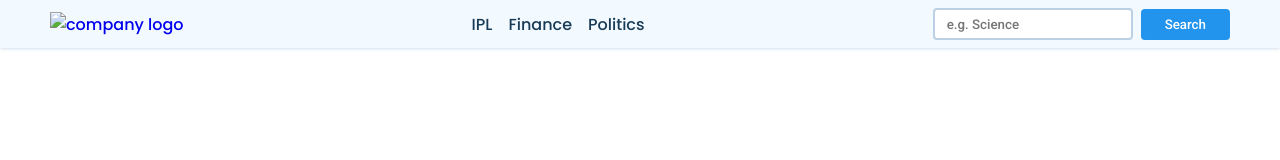
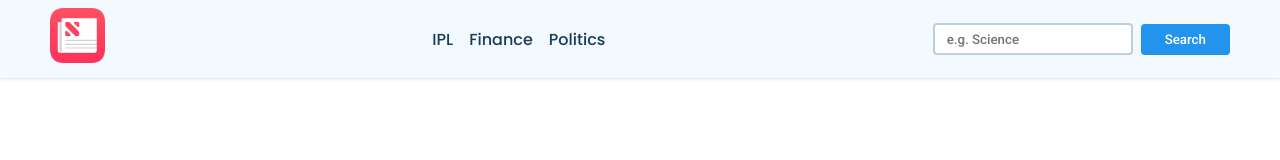
Before and after one commit to Shivamch02/NewsApp, a plain HTML site: page index.html in a window 1280 px wide. Drawn offline with Linux system fonts and the light colour scheme; no server answers.

Commit message:
changes logo

```diff
--- a/index.html
+++ b/index.html
@@ -12,7 +12,7 @@
       <div class="main-nav container flex">
         <a href="#" onclick="reload()" class="company-logo">
           <img
-            src="/News App/assets/600px-Apple_News_icon_(iOS) (1).png"
+            src="/assets/600px-Apple_News_icon_(iOS) (1).png"
             alt="company logo"
           />
         </a>
```
